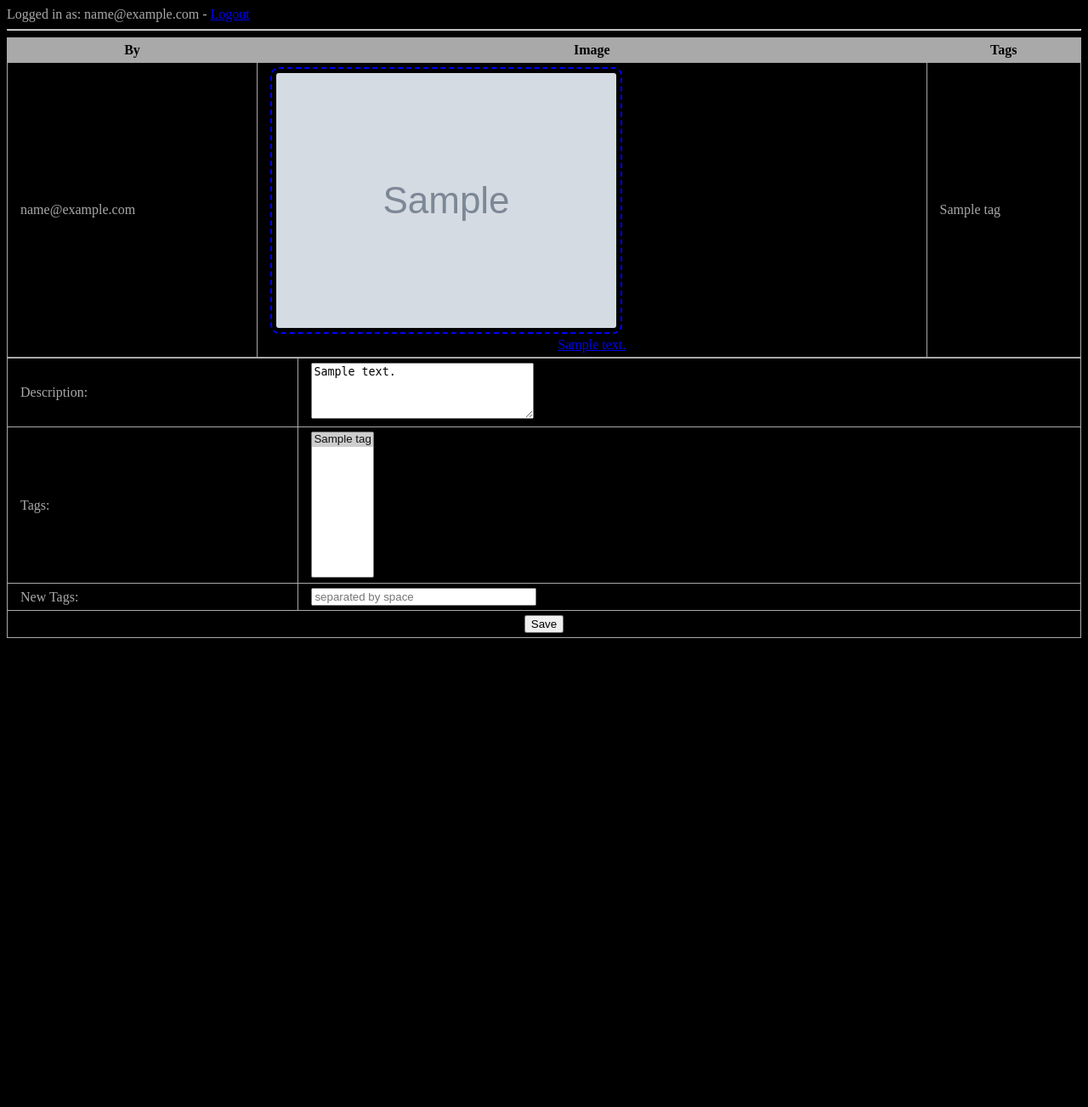
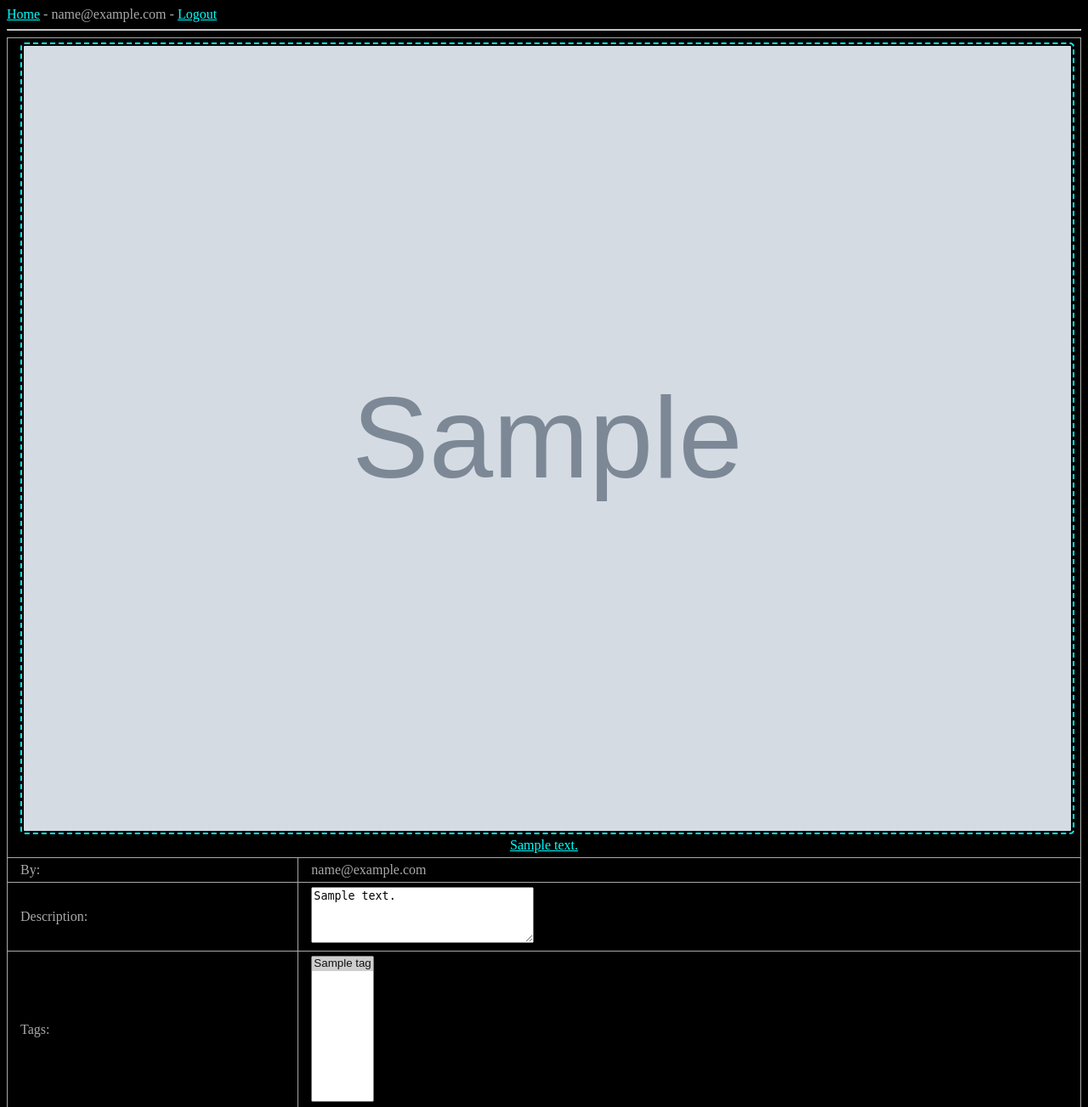
Before and after one commit to ftc16072/managePhotos, a Django app: page /photos/1/edit/1/ in a window 1280 px wide. Shown: the top 1303 px of the page at 85% size. Before the commit the page ends 751 px from the top, so only its background shows below. Run offline with Django 4.2, Linux system fonts and the light colour scheme; a user stored in the database is signed in; tables that the repository leaves empty hold one stand-in row (values such as "Sample post"); grey boxes marked "Sample" are stand-in pictures.

Commit message:
Prettier for small screens

```diff
--- a/photos/static/photos/style.css
+++ b/photos/static/photos/style.css
@@ -33,9 +33,9 @@ h1.error {
 }
 
 a img {
-  border: 2px blue dashed;
-  border-radius: 10px;
-  padding: 5px;
+  border: 2px cyan dashed;
+  border-radius: 5px;
+  padding: 2px;
 }
 
 table {
@@ -45,3 +45,13 @@ table {
 img.results {
   width: 100%
 }
+
+/* unvisited link */
+a:link {
+  color: cyan;
+}
+
+/* visited link */
+a:visited {
+  color: violet;
+}
--- a/photos/templates/photos/base.html
+++ b/photos/templates/photos/base.html
@@ -17,7 +17,7 @@
     </script>
 </head>
 <body>
-Logged in as: {{ user.get_username }}  - <a href="{% url 'logout' %}?next={{ request.path }}">Logout</a>
+<a href="{%url 'profile' %}">Home</a> - {{ user.get_username }}  - <a href="{% url 'logout' %}?next={{ request.path }}">Logout</a>
 </br>
   <HR/>
     {% block content %}{% endblock %}
--- a/photos/templates/photos/edit.html
+++ b/photos/templates/photos/edit.html
@@ -1,28 +1,24 @@
 {% extends "photos/base.html" %}
 {% block title %}Edit{% endblock %}
 {% block content %}
+
+<form method="post" enctype="multipart/form-data">
+{% csrf_token %}
 <table>
-  <tr><th>By</th><th>Image</th><th>Tags</th></tr>
   <tr>
-     <td>{% if photo.uploaded_by %} {{ photo.uploaded_by }} {% endif %}</td>
-
-     <td><A HREF="{{ photo.get_largest_link }}"><IMG src="{{ photo.get_photo_link }}"/></IMG><br/>
+  <td colspan=2><A HREF="{{ photo.get_largest_link }}"><IMG class="results" src="{{ photo.get_photo_link }}"/></IMG><br/>
         <div style="text-align: center">
         {{ photo.description }}
         </div>
       </A>
     </td>
-     <td>
-     {% for tag in photo.tags.all %}
-       {{ tag }}</br>
-     {% endfor %}
-     </td>
   </tr>
-</table>
-
-<form method="post" enctype="multipart/form-data">
-{% csrf_token %}
-<table>
+  {% if photo.uploaded_by %}
+  <tr>
+    <td>By:</td>
+    <td>{{ photo.uploaded_by }}</td>
+  {% endif %}
+  </tr>
   <tr>
     <td><label for="description">Description:</label></td>
     <td><textarea id="description" name="description" rows="4" cols="30">{{ photo.description }}</textarea></td>
```
